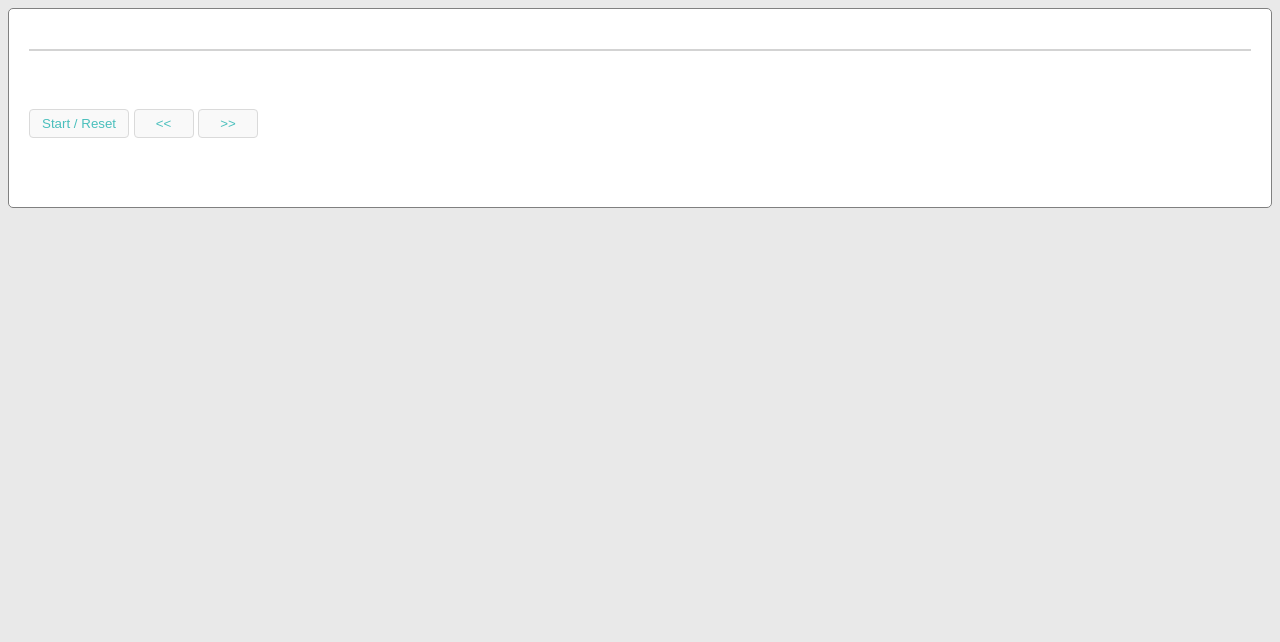
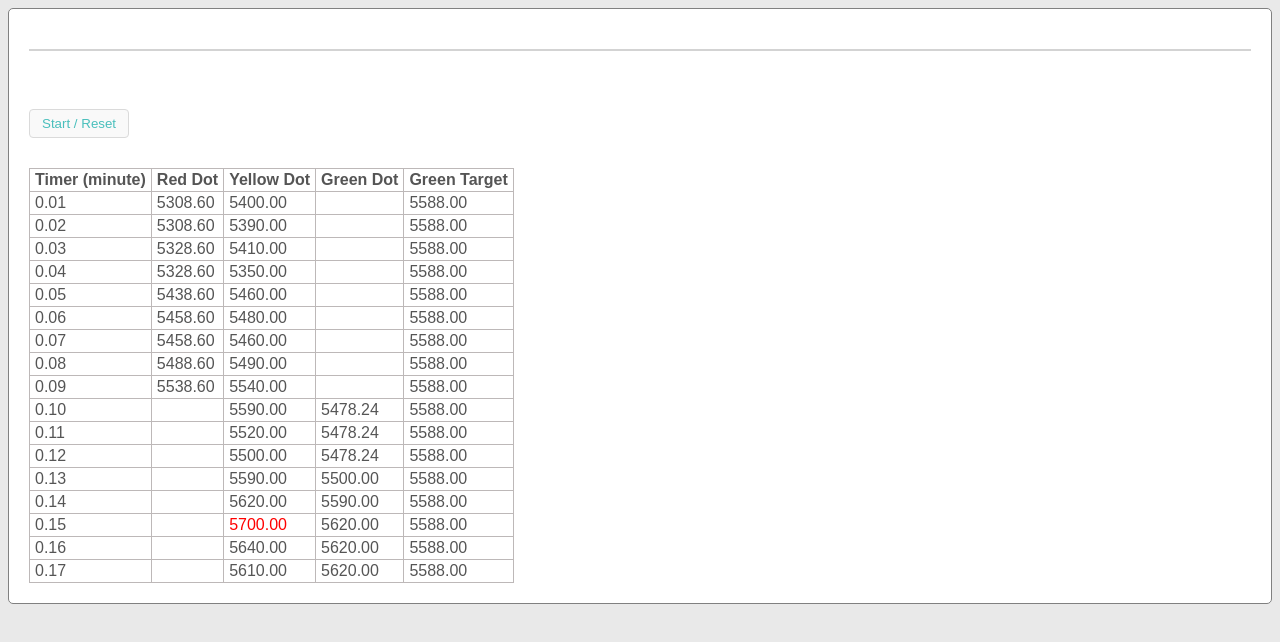
Before and after one commit to vpanait/vpanait.github.io, a plain HTML site: page 2019-05-20/animation.html in a window 1280 px wide. Drawn offline with nearby package versions, Linux system fonts and the light colour scheme.

Commit message:
added table with data

```diff
--- a/2019-05-20/animation.css
+++ b/2019-05-20/animation.css
@@ -14,26 +14,25 @@ body {
 .animation-container {
     width: 100%;
     background: white;
-    height: 200px;
     padding: 20px;
     border: 1px solid grey;
     border-radius: 5px;
 }
 
-.animation-zone {
+.animation-container .animation-zone {
     width: 100%;
     height: 80px;
     padding-top: 20px;
     /* border: 1px solid green; */
 }
 
-.scale-line {
+.animation-container .scale-line {
     width: 100%;
     position: relative;
     border: 1px solid lightgray;
 }
 
-.dot {
+.animation-container .dot {
     position: absolute;
     border: 1px solid #CCCCCC;
     width: 20px;
@@ -44,32 +43,39 @@ body {
     left: 0%;
 }
 
-.red {
+.animation-container .red {
     background-color: #FA1E44;
 }
 
-.yellow {
+.animation-container .yellow {
     background-color: #FEC925;
 }
 
-.green {
+.animation-container .green {
     background-color: #5AB190;
 }
 
-.target {
+.animation-container .target {
     background-color: #00B4EB;
     top: 30px;
 }
 
-.hidden {
+.animation-container .hidden {
     display: none;
 }
 
-.invisible {
+.animation-container .invisible {
     visibility: hidden;
 }
 
-button {
+.animation-container .deactivated {
+    -webkit-user-select: none;
+    -moz-user-select: none;
+    -ms-user-select: none;
+    user-select: none;
+}
+
+.animation-container button {
     color: #49bfbc;
     background-color: #f9f9f9;
     border: 1px solid #dadada;
@@ -82,8 +88,24 @@ button {
     border-radius: 4px;
 }
 
-button:hover {
+.animation-container button:hover {
     color: #42bcb9;
     background-color: #f4f4f4;
     border: 1px solid #d5d5d5;
 }
+
+.animation-container table {
+    margin-top: 30px;
+    border-collapse: collapse;
+}
+
+.animation-container table,
+.animation-container th,
+.animation-container td {
+    border: 1px #bdb8b8 solid;
+    padding: 2px 5px;
+}
+
+.animation-container table tr.active {
+    background-color: #bffffd;
+}
--- a/2019-05-20/animation.html
+++ b/2019-05-20/animation.html
@@ -25,11 +25,146 @@
 
         <div class="animation-controls">
             <button type="button" class="button start">Start / Reset</button>
-            <button type="button" class="button prev"><<</button>
-            <button type="button" class="button next">>></button>
-            <p class="info-progress invisible">
+            <button type="button" class="button prev invisible"><<</button>
+            <button type="button" class="button next invisible">>></button>
+            <!-- <p class="info-progress invisible">
                 Showing step <span class="current-step"></span> out of <span class="total-steps"></span>
-            </p>
+            </p> -->
+        </div>
+
+        <div class="animation-data">
+            <table class="tableizer-table">
+                <thead>
+                    <tr class="tableizer-firstrow">
+                        <th>Timer (minute)</th>
+                        <th>Red Dot</th>
+                        <th>Yellow Dot</th>
+                        <th>Green Dot</th>
+                        <th>Green Target</th>
+                    </tr>
+                </thead>
+                <tbody>
+                    <tr>
+                        <td>0.01</td>
+                        <td>5308.60</td>
+                        <td>5400.00</td>
+                        <td>&nbsp;</td>
+                        <td>5588.00</td>
+                    </tr>
+                    <tr>
+                        <td>0.02</td>
+                        <td>5308.60</td>
+                        <td>5390.00</td>
+                        <td>&nbsp;</td>
+                        <td>5588.00</td>
+                    </tr>
+                    <tr>
+                        <td>0.03</td>
+                        <td>5328.60</td>
+                        <td>5410.00</td>
+                        <td>&nbsp;</td>
+                        <td>5588.00</td>
+                    </tr>
+                    <tr>
+                        <td>0.04</td>
+                        <td>5328.60</td>
+                        <td>5350.00</td>
+                        <td>&nbsp;</td>
+                        <td>5588.00</td>
+                    </tr>
+                    <tr>
+                        <td>0.05</td>
+                        <td>5438.60</td>
+                        <td>5460.00</td>
+                        <td>&nbsp;</td>
+                        <td>5588.00</td>
+                    </tr>
+                    <tr>
+                        <td>0.06</td>
+                        <td>5458.60</td>
+                        <td>5480.00</td>
+                        <td>&nbsp;</td>
+                        <td>5588.00</td>
+                    </tr>
+                    <tr>
+                        <td>0.07</td>
+                        <td>5458.60</td>
+                        <td>5460.00</td>
+                        <td>&nbsp;</td>
+                        <td>5588.00</td>
+                    </tr>
+                    <tr>
+                        <td>0.08</td>
+                        <td>5488.60</td>
+                        <td>5490.00</td>
+                        <td>&nbsp;</td>
+                        <td>5588.00</td>
+                    </tr>
+                    <tr>
+                        <td>0.09</td>
+                        <td>5538.60</td>
+                        <td>5540.00</td>
+                        <td>&nbsp;</td>
+                        <td>5588.00</td>
+                    </tr>
+                    <tr>
+                        <td>0.10</td>
+                        <td>&nbsp;</td>
+                        <td>5590.00</td>
+                        <td>5478.24</td>
+                        <td>5588.00</td>
+                    </tr>
+                    <tr>
+                        <td>0.11</td>
+                        <td>&nbsp;</td>
+                        <td>5520.00</td>
+                        <td>5478.24</td>
+                        <td>5588.00</td>
+                    </tr>
+                    <tr>
+                        <td>0.12</td>
+                        <td>&nbsp;</td>
+                        <td>5500.00</td>
+                        <td>5478.24</td>
+                        <td>5588.00</td>
+                    </tr>
+                    <tr>
+                        <td>0.13</td>
+                        <td>&nbsp;</td>
+                        <td>5590.00</td>
+                        <td>5500.00</td>
+                        <td>5588.00</td>
+                    </tr>
+                    <tr>
+                        <td>0.14</td>
+                        <td>&nbsp;</td>
+                        <td>5620.00</td>
+                        <td>5590.00</td>
+                        <td>5588.00</td>
+                    </tr>
+                    <tr>
+                        <td>0.15</td>
+                        <td>&nbsp;</td>
+                        <td style="color:red">5700.00</td>
+                        <td>5620.00</td>
+                        <td>5588.00</td>
+                    </tr>
+                    <tr>
+                        <td>0.16</td>
+                        <td>&nbsp;</td>
+                        <td>5640.00</td>
+                        <td>5620.00</td>
+                        <td>5588.00</td>
+                    </tr>
+                    <tr>
+                        <td>0.17</td>
+                        <td>&nbsp;</td>
+                        <td>5610.00</td>
+                        <td>5620.00</td>
+                        <td>5588.00</td>
+                    </tr>
+                </tbody>
+            </table>
         </div>
 
 
--- a/2019-05-20/animation.js
+++ b/2019-05-20/animation.js
@@ -34,11 +34,15 @@ $(function() {
     var prevButton = container.find('.button.prev');
     var nextButton = container.find('.button.next');
 
+    var dataTable = container.find('.animation-data table');
+
     var previousStep = 0;
     var currentStep = 0;
 
     startButton.on('click', function() {
         container.find('.info-progress').removeClass('invisible');
+        prevButton.removeClass('invisible')
+        nextButton.removeClass('invisible')
         init();
     });
 
@@ -96,6 +100,10 @@ $(function() {
         // Update texts
         container.find('.current-step').text(currentStep);
         container.find('.total-steps').text(totalSteps);
+
+        // Update table selected row
+        dataTable.find('tr').removeClass('active');
+        dataTable.find('tr').eq(currentStep).addClass('active');
     }
 
 
```
